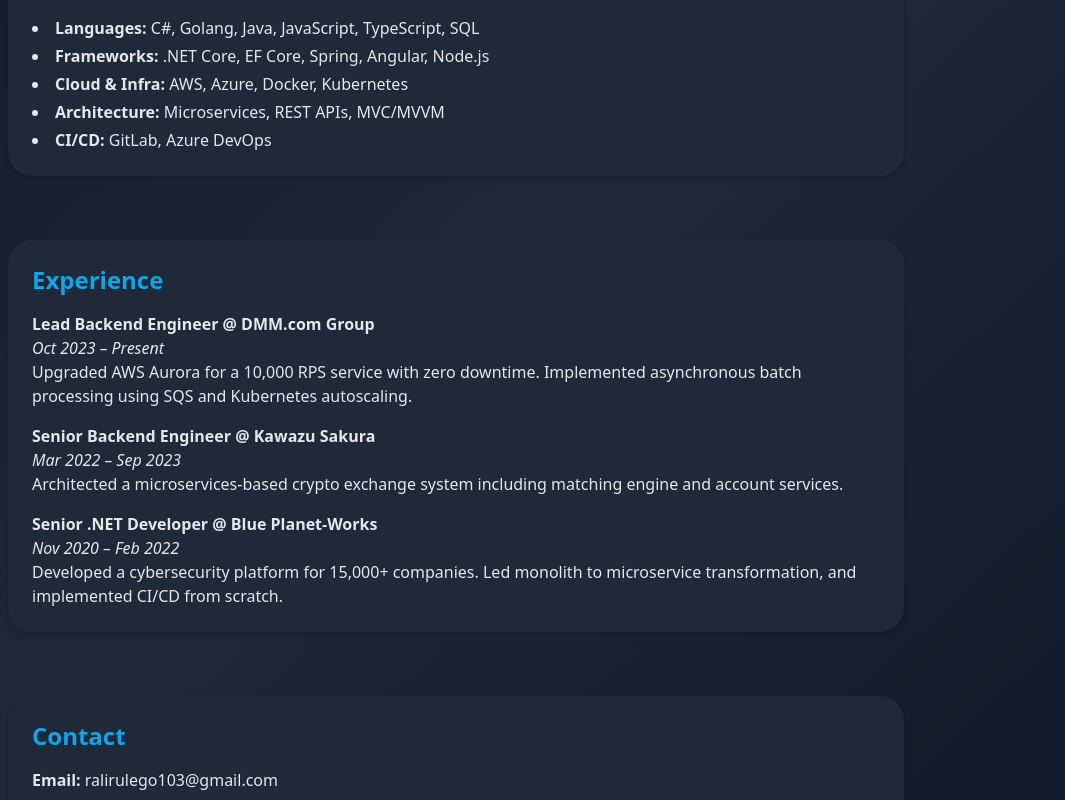
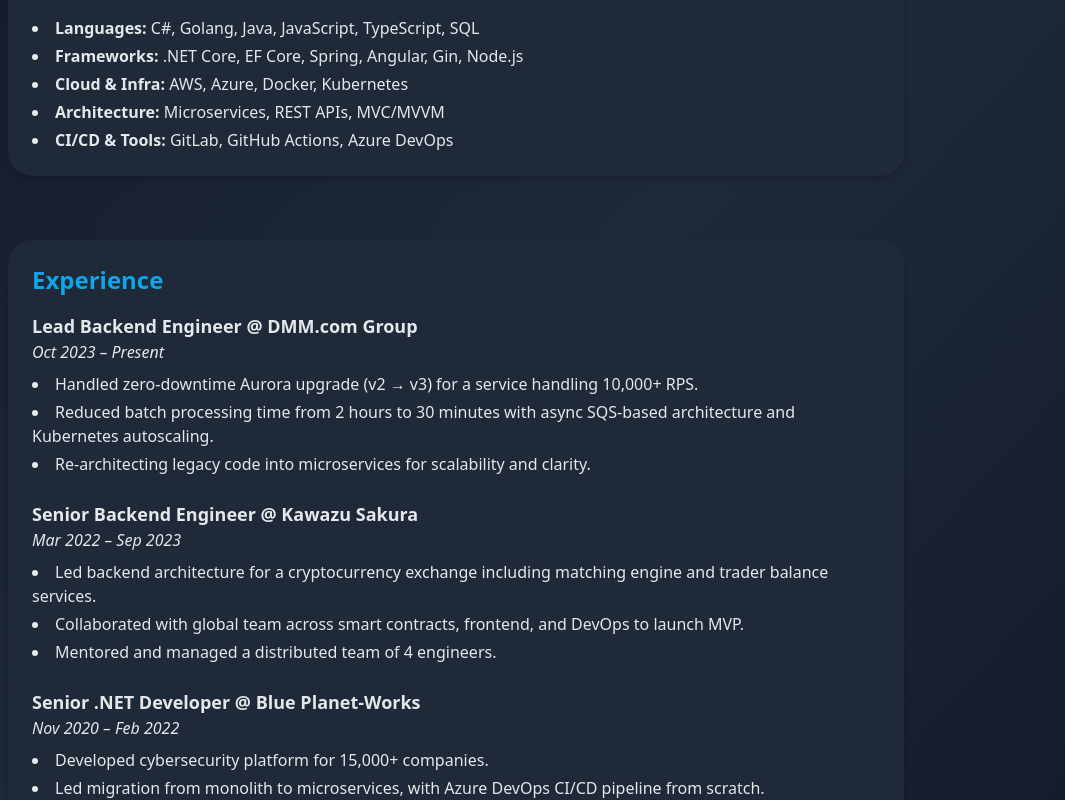
Before and after one commit to legobrokkori/kazuhiro-portfolio, a React (Vite) app: page / in a window 1280 px wide. Shown: the part 260-1060 px from the top of the page, without its empty margins (184-1249 px from the left). Built offline with nearby package versions, Linux system fonts and the light colour scheme.

Commit message:
feat: update experience and skills

```diff
--- a/src/components/ExperienceList.tsx
+++ b/src/components/ExperienceList.tsx
@@ -1,22 +1,32 @@
-import React from 'react'
-
 export default function ExperienceList() {
   return (
-    <ul className="space-y-4 text-gray-200">
+    <ul className="space-y-6 text-gray-200">
       <li>
-        <strong>Lead Backend Engineer @ DMM.com Group</strong><br />
+        <strong className="text-lg">Lead Backend Engineer @ DMM.com Group</strong><br />
         <em>Oct 2023 – Present</em><br />
-        Upgraded AWS Aurora for a 10,000 RPS service with zero downtime. Implemented asynchronous batch processing using SQS and Kubernetes autoscaling.
+        <ul className="list-disc list-inside mt-2 space-y-1">
+          <li>Handled zero-downtime Aurora upgrade (v2 → v3) for a service handling 10,000+ RPS.</li>
+          <li>Reduced batch processing time from 2 hours to 30 minutes with async SQS-based architecture and Kubernetes autoscaling.</li>
+          <li>Re-architecting legacy code into microservices for scalability and clarity.</li>
+        </ul>
       </li>
       <li>
-        <strong>Senior Backend Engineer @ Kawazu Sakura</strong><br />
+        <strong className="text-lg">Senior Backend Engineer @ Kawazu Sakura</strong><br />
         <em>Mar 2022 – Sep 2023</em><br />
-        Architected a microservices-based crypto exchange system including matching engine and account services.
+        <ul className="list-disc list-inside mt-2 space-y-1">
+          <li>Led backend architecture for a cryptocurrency exchange including matching engine and trader balance services.</li>
+          <li>Collaborated with global team across smart contracts, frontend, and DevOps to launch MVP.</li>
+          <li>Mentored and managed a distributed team of 4 engineers.</li>
+        </ul>
       </li>
       <li>
-        <strong>Senior .NET Developer @ Blue Planet-Works</strong><br />
+        <strong className="text-lg">Senior .NET Developer @ Blue Planet-Works</strong><br />
         <em>Nov 2020 – Feb 2022</em><br />
-        Developed a cybersecurity platform for 15,000+ companies. Led monolith to microservice transformation, and implemented CI/CD from scratch.
+        <ul className="list-disc list-inside mt-2 space-y-1">
+          <li>Developed cybersecurity platform for 15,000+ companies.</li>
+          <li>Led migration from monolith to microservices, with Azure DevOps CI/CD pipeline from scratch.</li>
+          <li>Improved test coverage using Jasmine & Karma for frontend testing.</li>
+        </ul>
       </li>
     </ul>
   )
--- a/src/components/Skills.tsx
+++ b/src/components/Skills.tsx
@@ -1,13 +1,11 @@
-import React from 'react'
-
 export default function Skills() {
   return (
     <ul className="list-disc list-inside space-y-1 text-gray-200">
       <li><strong>Languages:</strong> C#, Golang, Java, JavaScript, TypeScript, SQL</li>
-      <li><strong>Frameworks:</strong> .NET Core, EF Core, Spring, Angular, Node.js</li>
+      <li><strong>Frameworks:</strong> .NET Core, EF Core, Spring, Angular, Gin, Node.js</li>
       <li><strong>Cloud & Infra:</strong> AWS, Azure, Docker, Kubernetes</li>
       <li><strong>Architecture:</strong> Microservices, REST APIs, MVC/MVVM</li>
-      <li><strong>CI/CD:</strong> GitLab, Azure DevOps</li>
+      <li><strong>CI/CD & Tools:</strong> GitLab, GitHub Actions, Azure DevOps</li>
     </ul>
   )
 }
```
